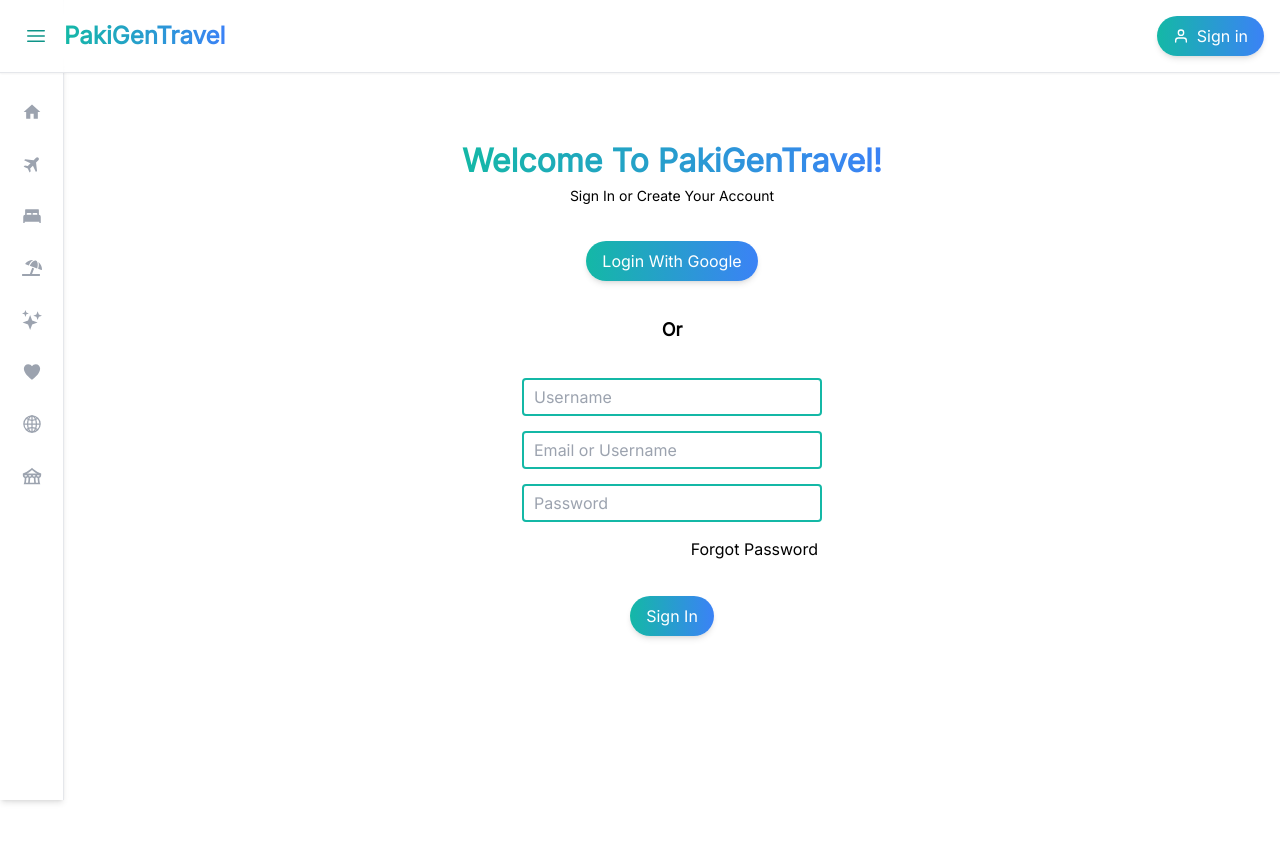
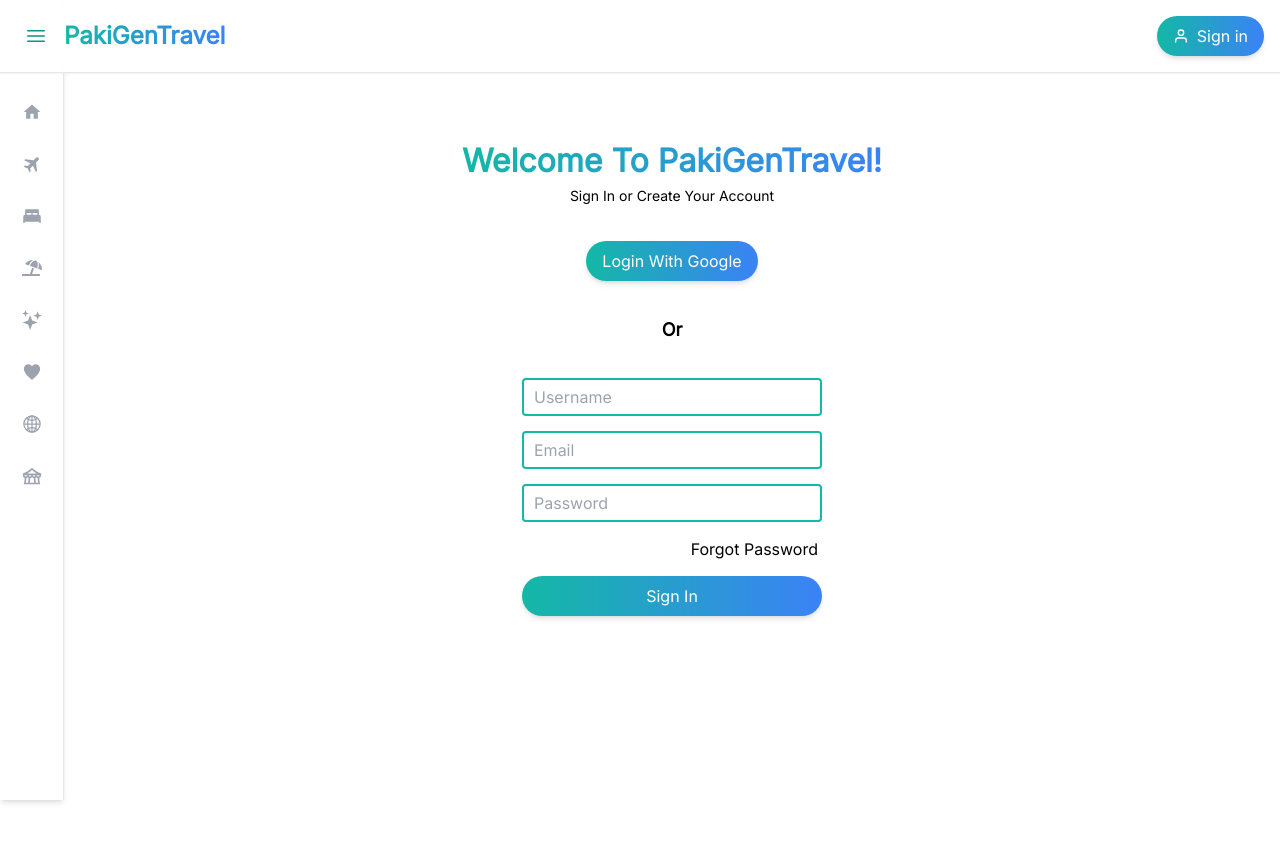
Before and after one commit to areebahmed575/FYP-Project, a Next.js app: page /SignIn in a window 1280 px wide. Shown: the top 842 px of the page. Built offline with nearby package versions, Linux system fonts and the light colour scheme; no server answers.

Commit message:
saving user in DB

```diff
--- a/src/app/SignIn/page.jsx
+++ b/src/app/SignIn/page.jsx
@@ -1,13 +1,14 @@
 "use client"
 import { motion } from 'framer-motion';
+import { register } from '../utils/action';
 import { signIn, useSession } from 'next-auth/react';
 import { useRouter } from 'next/navigation';
 
 const Register = () => {
 
-    const {data, status} = useSession();
+    const { data, status } = useSession();
     // console.log(data, "===>>>> data")
-    console.log(status, "===>>>> status")
+    // console.log(status, "===>>>> status")
 
     const router = useRouter()
 
@@ -28,7 +29,7 @@ const Register = () => {
                         <p className='text-center text-[14px]'>Sign In or Create Your Account</p>
                     </div>
                     <motion.div className="sso" whileHover={{ scale: 1.05 }}
-                        whileTap={{ scale: 0.95 }} onClick={()=> signIn("google")}>
+                        whileTap={{ scale: 0.95 }} onClick={() => signIn("google")}>
                         <button className='bg-gradient-to-r from-teal-500 to-blue-500 text-white px-4 py-2 rounded-full shadow-md hover:shadow-lg transition duration-300 flex items-center space-x-2'>
                             Login With Google
                         </button>
@@ -38,16 +39,16 @@ const Register = () => {
                         <p className='text-[18px] font-semibold'>Or</p>
                         <div className='bg-theme-orange h-[3px] w-[33%]'></div>
                     </div>
-                    <div className="inputs flex flex-col gap-[15px]">
-                        <input type="text" placeholder='Username' className='w-[300px] py-[5px] px-[10px] rounded bg-white border-teal-500 border-[2px] outline-teal-700 placeholder:text-theme-black' />
-                        <input type="text" placeholder='Email or Username' className='w-[300px] py-[5px] px-[10px] rounded bg-white border-teal-500 border-[2px] outline-teal-700 placeholder:text-theme-black' />
-                        <input type="password" placeholder='Password' className='w-[300px] py-[5px] px-[10px] rounded bg-white border-teal-500 border-[2px] outline-teal-700 placeholder:text-theme-black' />
+                    <form action={register} className="inputs flex flex-col gap-[15px]">
+                        <input type="text" placeholder='Username' name='username' className='w-[300px] py-[5px] px-[10px] rounded bg-white border-teal-500 border-[2px] outline-teal-700 placeholder:text-theme-black' />
+                        <input type="email" placeholder='Email' name='email' className='w-[300px] py-[5px] px-[10px] rounded bg-white border-teal-500 border-[2px] outline-teal-700 placeholder:text-theme-black' />
+                        <input type="password" placeholder='Password' name='password' className='w-[300px] py-[5px] px-[10px] rounded bg-white border-teal-500 border-[2px] outline-teal-700 placeholder:text-theme-black' />
                         <p className='text-end text-theme-orange cursor-pointer mr-1'>Forgot Password</p>
-                    </div>
-                    <motion.button whileHover={{ scale: 1.05 }}
-                        whileTap={{ scale: 0.95 }} >
-                        <span className="bg-gradient-to-r from-teal-500 to-blue-500 text-white px-4 py-2 rounded-full shadow-md hover:shadow-lg transition duration-300 flex items-center space-x-2">Sign In</span>
-                    </motion.button>
+                        <motion.button whileHover={{ scale: 1.05 }}
+                            whileTap={{ scale: 0.95 }} className=''>
+                            <span className="bg-gradient-to-r from-teal-500 to-blue-500 text-white px-4 py-2 rounded-full shadow-md hover:shadow-lg transition duration-300 flex items-center justify-center space-x-2">Sign In</span>
+                        </motion.button>
+                    </form>
                 </div>
             </div>
         </div>
--- a/src/app/utils/handleGoogleLogin.js
+++ /dev/null
@@ -1,6 +0,0 @@
-// "use server"
-// import signIn from "./auth"
-// export const handleGoogleLogin = async () => {
-//     "use server"
-//     await signIn("google")
-// }
```
